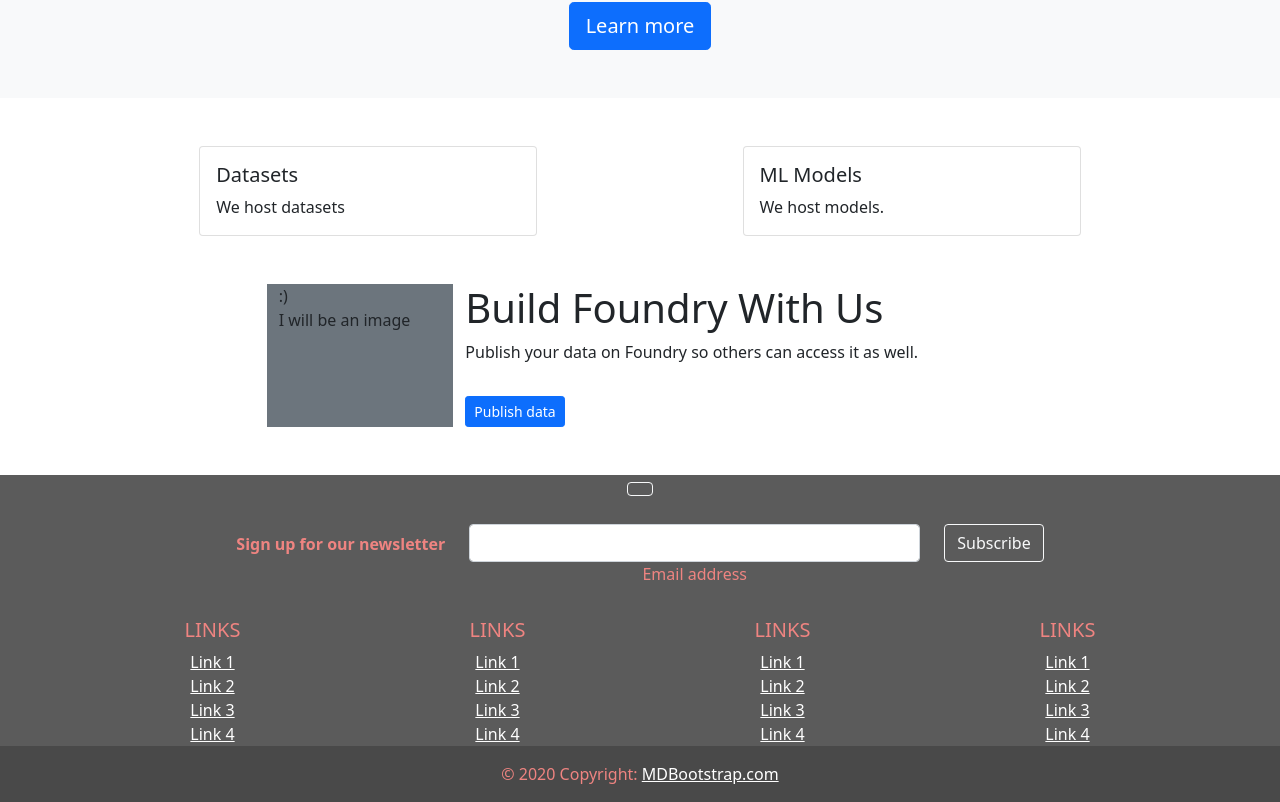
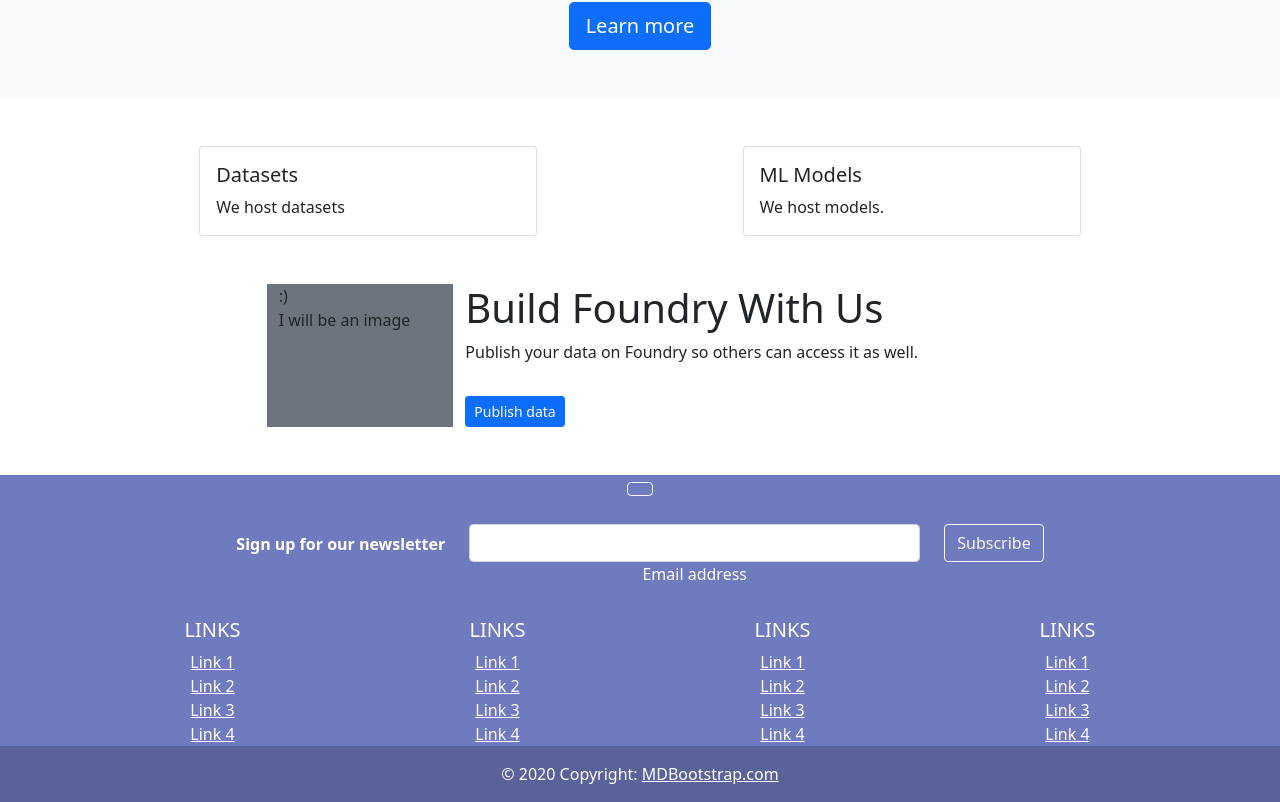
Before and after one commit to MLMI2-CSSI/MLMI2-CSSI.github.io, a Vue app: page /#/ in a window 1280 px wide. Shown: the part 348-1150 px from the top of the page. Built offline with nearby package versions, Linux system fonts and the light colour scheme.

Commit message:
iodgjsklf

```diff
--- a/src/components/Footer.vue
+++ b/src/components/Footer.vue
@@ -198,7 +198,14 @@ export default {
 <!-- Add "scoped" attribute to limit CSS to this component only -->
 <style scoped>
 .site-foot {
-  background-color: #5B5B5B;
-  color: #EF8481;
+  background-color: #6f7abf;
+  color: white;
+}
+
+.foundry-pink {
+  color: #ef8481;
+}
+.foundry-blue {
+  color: #6f7abf;
 }
 </style>
```
